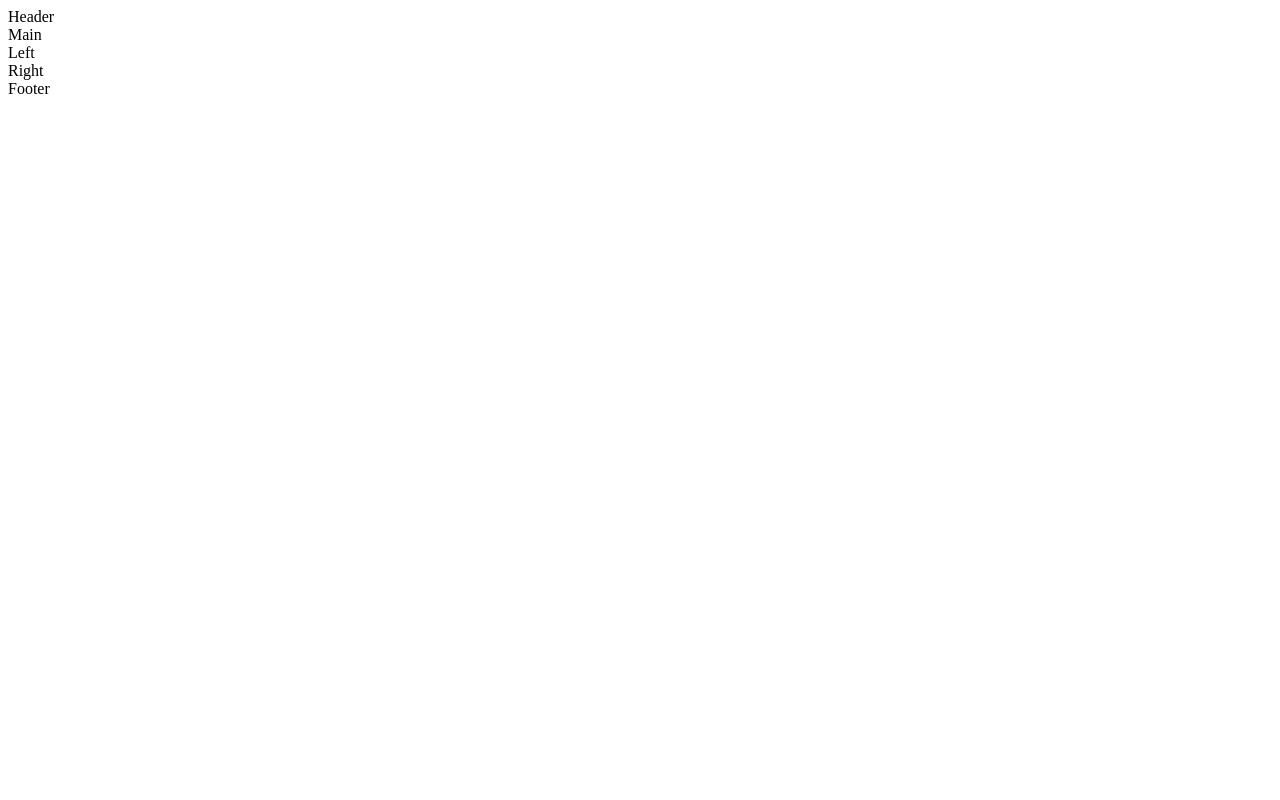
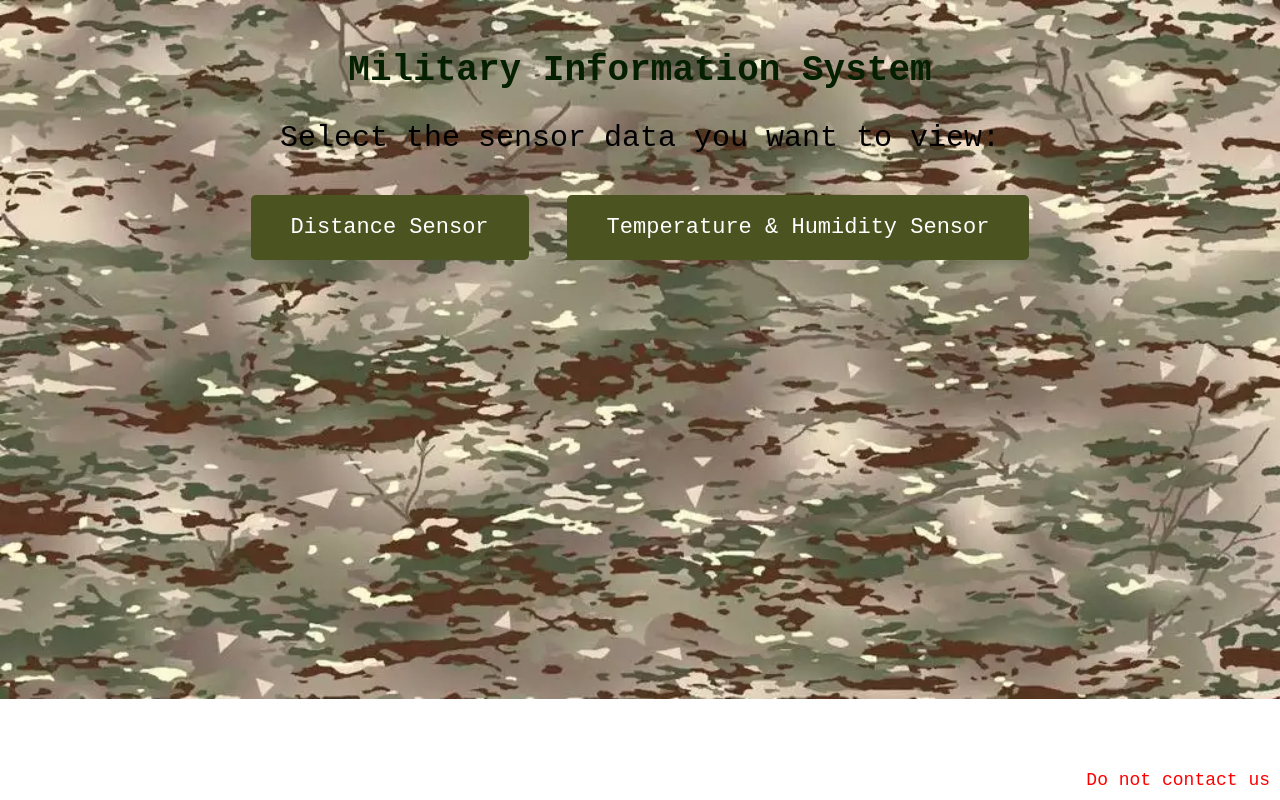
Before and after one commit to Lyssql/web_workshop2, a plain HTML site: page index.html in a window 1280 px wide. Drawn offline with Linux system fonts and the light colour scheme.

Commit message:
grands changements

```diff
--- a/index.html
+++ b/index.html
@@ -3,15 +3,20 @@
 <head>
     <meta charset="UTF-8">
     <meta name="viewport" content="width=device-width, initial-scale=1.0">
-    <title>Document</title>
+    <title>Military Info System</title>
+    <link rel="stylesheet" href="style.css">
 </head>
 <body>
-    <div class "container">
-        <div class "Header">Header</div>
-        <div class "Main">Main</div>
-        <div class "Left">Left</div>
-        <div class "Right">Right</div>
-        <div class "Footer">Footer</div>
+    <div class="container">
+        <h1>Military Information System</h1>
+        <p>Select the sensor data you want to view:</p>
+        <div class="button-container">
+            <a href="distance.html" class="button">Distance Sensor</a>
+            <a href="temp_humidity.html" class="button">Temperature & Humidity Sensor</a>
+        </div>
+    </div>
+    <div class="footer-message">
+        Do not contact us
     </div>
 </body>
 </html>
--- a/style.css
+++ b/style.css
@@ -1,26 +1,53 @@
-*{
-    margin: 0;
-    padding: 0;
-    box-sizing: border-box;
+body {
+    background-image: url('camo2.jpg');
+    background-size: cover;  /* Pour que l'image couvre toute la page */
+    background-repeat: no-repeat;
+    /*color: #d4d4d4;*/
+    font-family: 'Courier New', monospace;
+    text-align: center;
+    font-size: 30px;
 }
 
-.Header{
-    background: red;
-    height: 30vh;
+h1 {
+    color: #051f01;
+    font-size: 36px;  /* Taille de police plus grande pour le titre */
 }
 
-.Main{
-    background: gray;
+.container {
+    margin-top: 50px;
 }
 
-.Left{
-    background: yellow;
+.button-container {
+    margin-top: 20px;
 }
 
-.Right{
-    background: green;
+.button {
+    display: inline-block;
+    padding: 20px 40px;
+    font-size: 22px;
+    color: white;
+    background-color: #4b5320;
+    border: none;
+    text-decoration: none;
+    margin: 10px;
+    border-radius: 5px;
 }
 
-.Footer{
-    background: blue;
+.button:hover {
+    background-color: #6b8e23;
 }
+
+.sensor-data {
+    margin-top: 20px;
+    font-size: 30px;  /* Augmente la taille des données affichées */
+    color: #ff6347;
+}
+
+/* Style pour le message "Do not contact us" */
+.footer-message {
+    position: fixed;
+    bottom: 10px;
+    right: 10px;
+    font-size: 18px;  /* Taille du texte pour le message */
+    color: red;  /* Couleur rouge pour attirer l'attention */
+}
```
Also changed, not shown: distance.html (added, +27 -0 lines), temp_humidity.html (added, +27 -0 lines), test_esp.html (added, +28 -0 lines), camo2.jpg (added).
